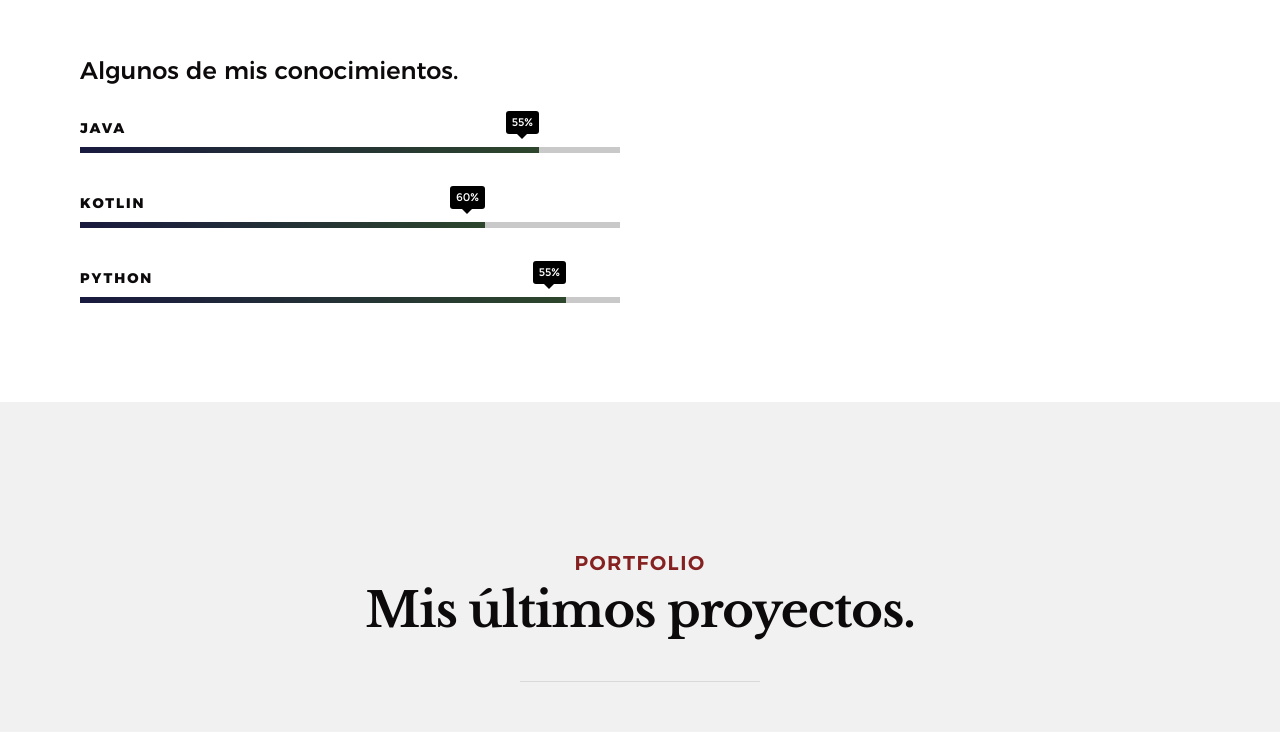
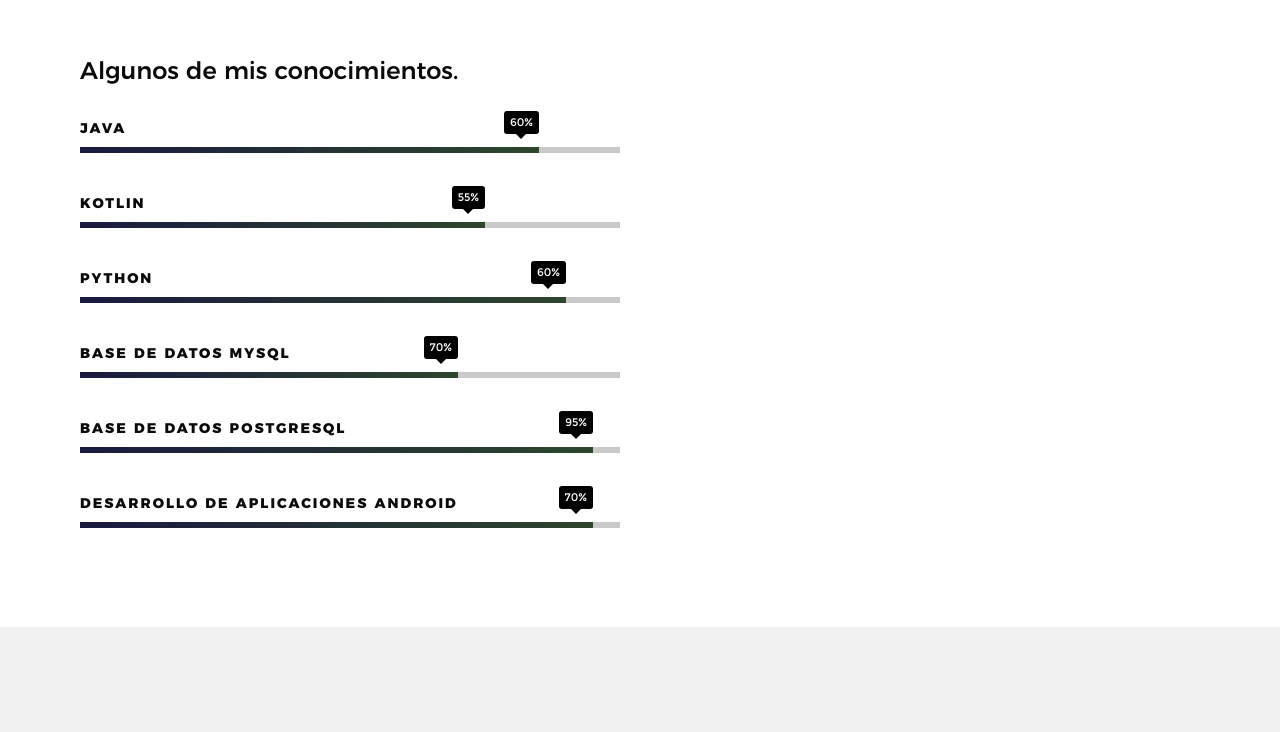
Before and after one commit to alexisnavarromoreno/alexisnavarromoreno.github.io, a plain HTML site: page index.html in a window 1280 px wide. Shown: the part 1287-2019 px from the top of the page. Drawn offline with Linux system fonts and the light colour scheme.

Commit message:
Update index.html

```diff
--- a/index.html
+++ b/index.html
@@ -147,24 +147,28 @@
                     <strong>HTML5</strong>
                     </li>-->
                     <li>
-                    <div class="progress percent85"><span>55%</span></div>
+                    <div class="progress percent85"><span>60%</span></div>
                     <strong>Java</strong>
                     </li>
-                    <!--<li>
+                      <li>
+                    <div class="progress percent75"><span>55%</span></div>
+                    <strong>Kotlin</strong>
+                    </li>
+                    <li>
+                    <div class="progress percent90"><span>60%</span></div>
+                    <strong>Python</strong>
+                    </li>
+                    <li>
                     <div class="progress percent70"><span>70%</span></div>
-                    <strong>Java</strong>
+                    <strong>Base de datos Mysql</strong>
                     </li>
                     <li>
                     <div class="progress percent95"><span>95%</span></div>
-                    <strong>PHP</strong>
-                    </li>-->
-                    <li>
-                    <div class="progress percent75"><span>60%</span></div>
-                    <strong>Kotlin</strong>
+                    <strong>Base de datos PostgreSql</strong>
                     </li>
-                    <li>
-                    <div class="progress percent90"><span>55%</span></div>
-                    <strong>Python</strong>
+                     <li>
+                    <div class="progress percent95"><span>70%</span></div>
+                    <strong>Desarrollo de aplicaciones Android</strong>
                     </li>
                 </ul>
             </div>
```
